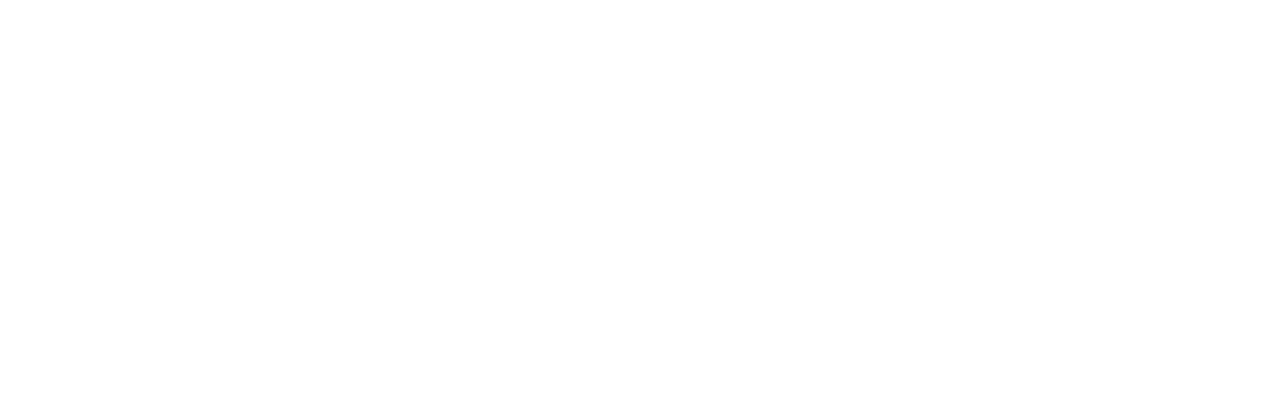
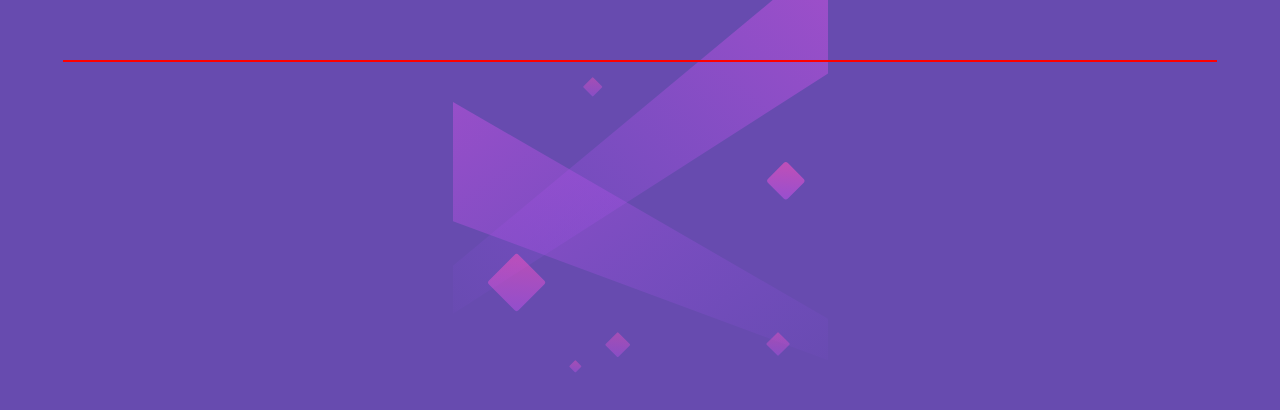
Before and after one commit to OscarAnillo/huddle-landing-page-fe, a React (Create React App) app: page / in a window 1280 px wide. Shown: the top 410 px of the page. Built offline with nearby package versions, Linux system fonts and the light colour scheme.

Commit message:
add App styles and container for components

```diff
--- a/src/App.css
+++ b/src/App.css
@@ -5,4 +5,18 @@
 
 .App {
   text-align: center;
+  min-height: 100vh;
+  background-color: hsl(257, 40%, 49%);
+  background-image: url('/public/images/bg-mobile.svg');
+  background-position: top;
+  background-repeat: no-repeat;
+  background-origin: border-box;
+  position: relative;
 }
+.container {
+  border: 1px solid red;
+  margin: auto;
+  width: 90%;
+  position: relative;
+  top: 60px
+}
--- a/src/App.js
+++ b/src/App.js
@@ -4,7 +4,9 @@
 function App() {
   return (
     <div className="App">
+      <div className="container">
 
+      </div>
     </div>
   );
 }
```
